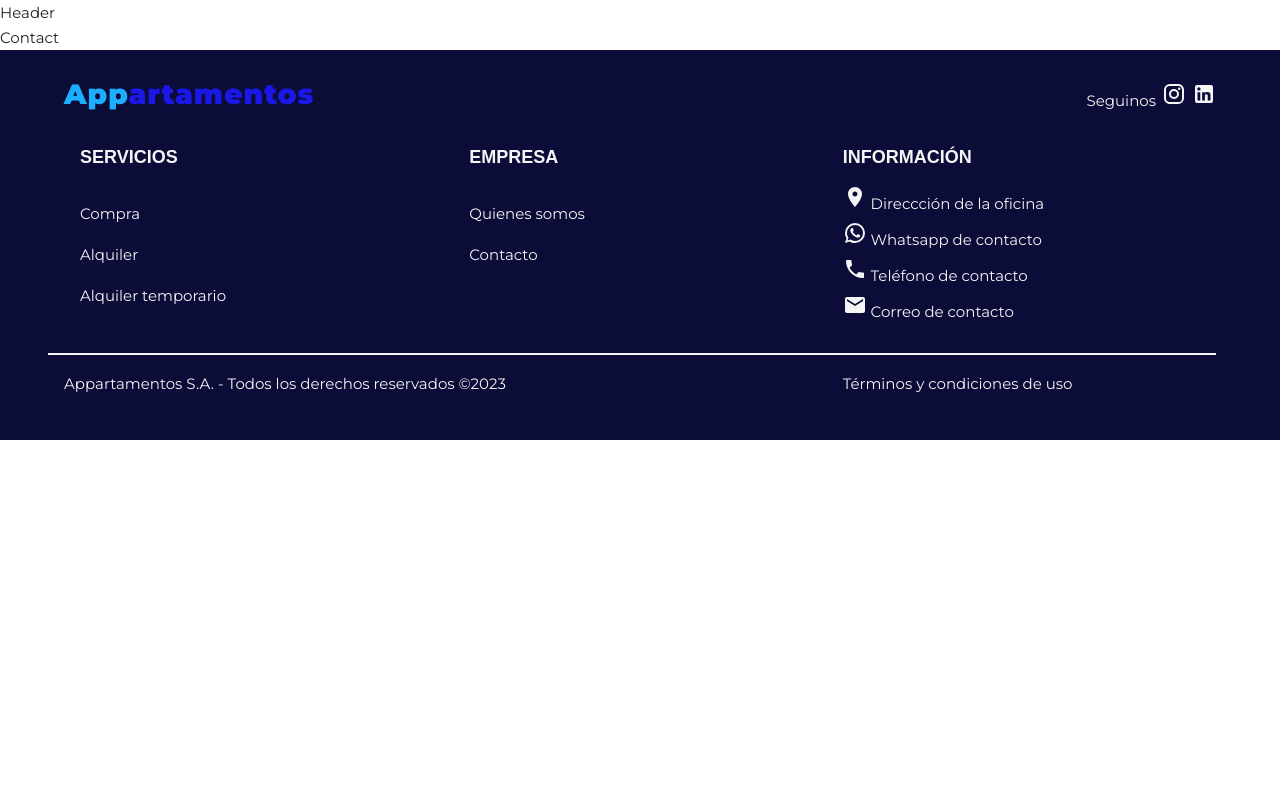
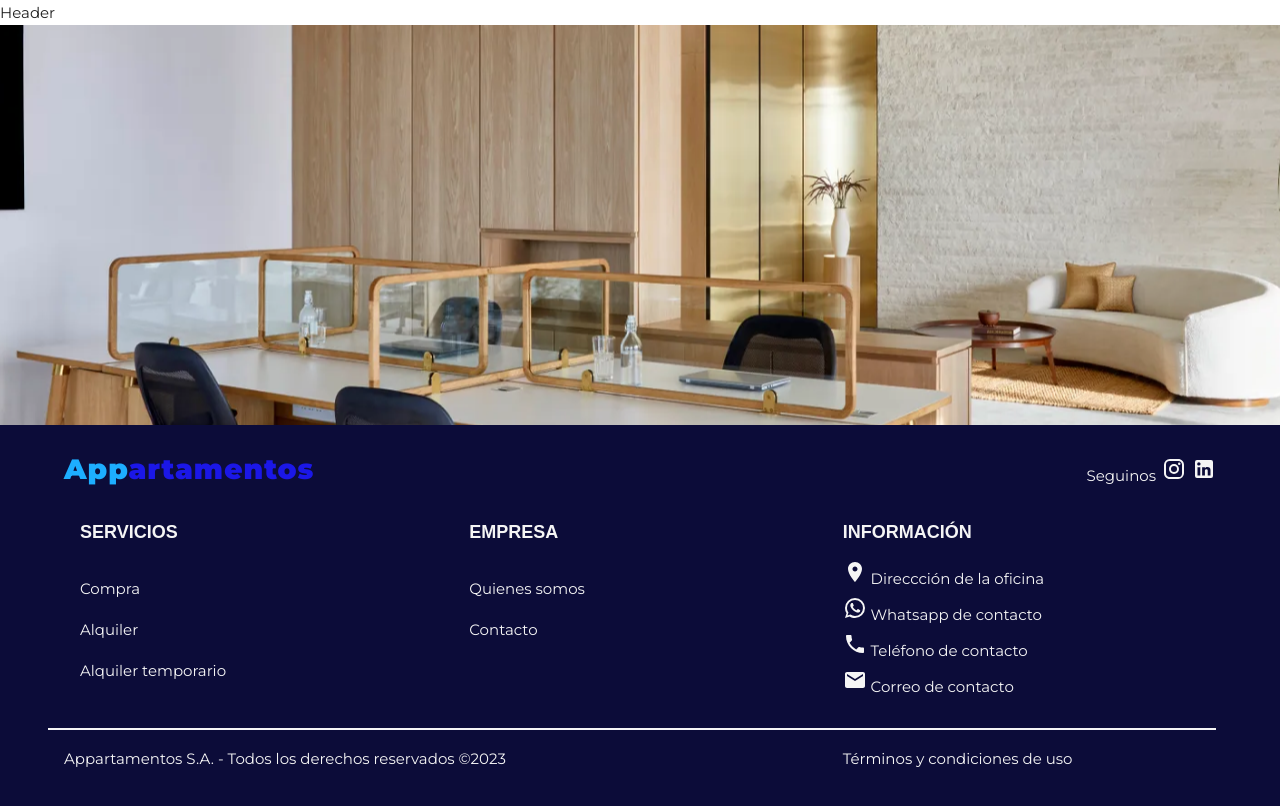
Before and after one commit to No-Country/c12-25-t-node-react, a React (Vite) app in the folder client/: page /#/contact in a window 1280 px wide. Shown: the top 806 px of the page. Built offline with nearby package versions, Linux system fonts and the light colour scheme.

Commit message:
#feat/#9-banner-search-contact-favorites-pages -feat:add the bnner in the pages

```diff
--- a/client/src/components/atom/heroImage/HeroImage.tsx
+++ b/client/src/components/atom/heroImage/HeroImage.tsx
@@ -9,9 +9,9 @@ const HeroImage: React.FC<HeroImageProps> = ({ imgSrc, imgHeight }) => {
     return (
         <Grid sx={ {
             height: `${ imgHeight ? imgHeight : '50vh' }`,
-            backgroundImage: `url(${imgSrc})`,
-            backgroundSize: 'cover',
-            backgroundPosition: 'center'
+            backgroundImage: `url(${ imgSrc })`,
+            backgroundPosition: 'center',
+            objectFit: 'cover'
         } }>
         </Grid>
     )
--- a/client/src/components/molecule/banner-background-page/BannerAndBAckGroundPage.styles.css
+++ /dev/null
@@ -1,3 +0,0 @@
-.banner-background-page {
-  background: #F1F1F9 !important;
-}
--- a/client/src/components/molecule/banner-background-page/BannerAndBackgroundPage.tsx
+++ b/client/src/components/molecule/banner-background-page/BannerAndBackgroundPage.tsx
@@ -1,24 +1,26 @@
 import { ReactNode } from 'react'
-import './BannerAndBackGroundPage.styles.css'
+import { Box } from '@mui/material'
 import HeroImage from '../../atom/heroImage/HeroImage'
 
 type BannerAndBackgroundPageProps = {
+  imgSrc: string,
+  imgHeight?: string
   children?: ReactNode
-  imgSrc: string
 }
 
 const BannerAndBackgroundPage: React.FC<BannerAndBackgroundPageProps> = ({
   imgSrc,
+  imgHeight,
   children
 }) => {
   return (
-    <main className="banner-background-page">
+    <Box sx={ { background: '#F1F1F9' } }>
       <HeroImage
         imgSrc={ imgSrc }
-        imgHeight="400px"
+        imgHeight={ `${ imgHeight ? imgHeight : '400px' }` }
       />
       { children }
-    </main>
+    </Box>
   )
 }
 
--- a/client/src/pages/Contact.tsx
+++ b/client/src/pages/Contact.tsx
@@ -1,3 +1,6 @@
+import BannerAndBackgroundPage from '../components/molecule/banner-background-page/BannerAndBackgroundPage'
+import contactUsBanner from '../assets/contact-us-banner.png'
+
 type ContactProps = {
   /* aca van las props, ej:
   title: string
@@ -8,7 +11,7 @@ type ContactProps = {
 
 const Contact: React.FC<ContactProps> = () => {
   return (
-    <main>Contact</main>
+    <BannerAndBackgroundPage imgSrc={contactUsBanner} />
   )
 }
 
--- a/client/src/pages/Search.tsx
+++ b/client/src/pages/Search.tsx
@@ -1,3 +1,6 @@
+import BannerAndBackgroundPage from '../components/molecule/banner-background-page/BannerAndBackgroundPage'
+import searchBanner from '../assets/search-banner.png'
+
 type SearchProps = {
   /* aca van las props, ej:
   title: string
@@ -8,7 +11,7 @@ type SearchProps = {
 
 const Search: React.FC<SearchProps> = () => {
   return (
-    <main>Search</main>
+    <BannerAndBackgroundPage imgSrc={searchBanner} imgHeight="200px"/>
   )
 }
 
```
